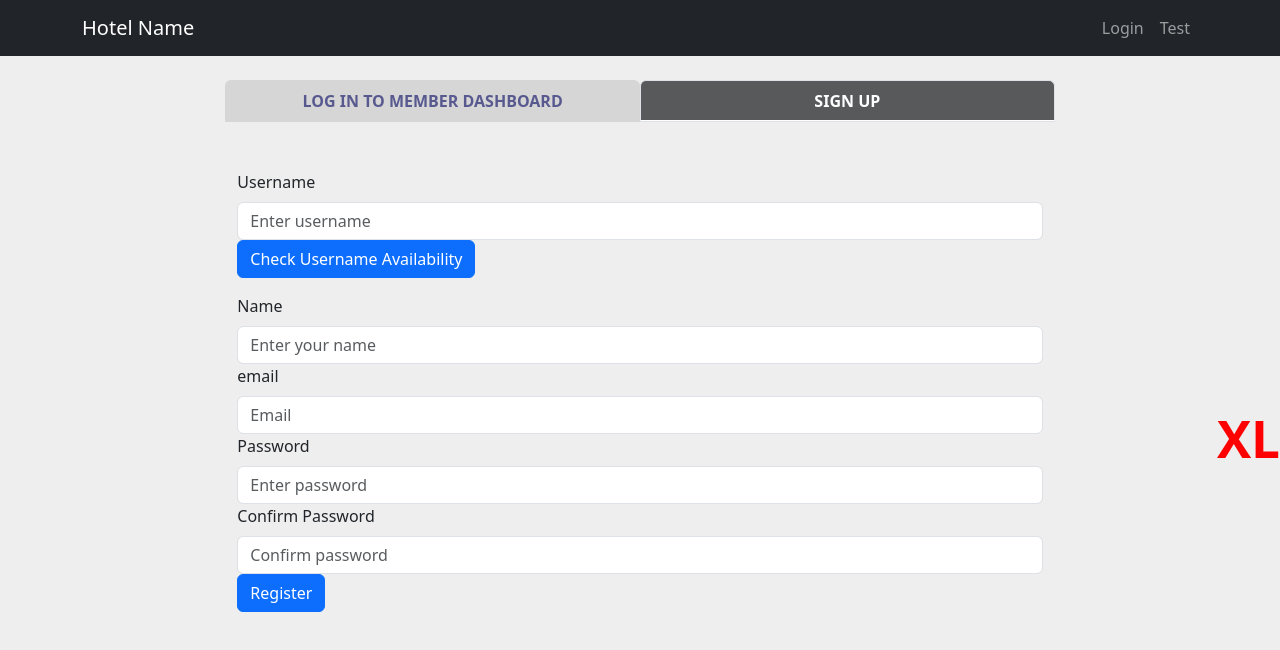
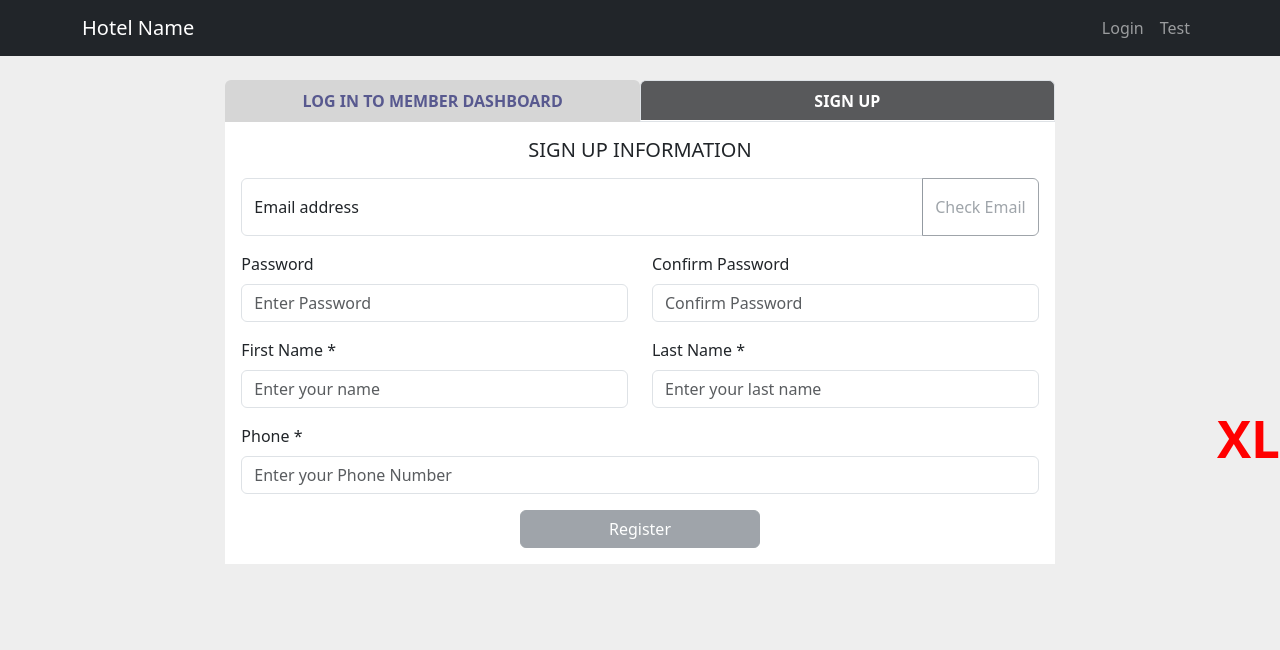
Before and after one commit to passavit1/Full-Stack-Project, a React (Create React App) app: page /login in a window 1280 px wide. Both pictures are taken after a click on the tab "SIGN UP". Shown: the top 650 px of the page. Built offline with nearby package versions, Linux system fonts and the light colour scheme.

Commit message:
change api route and user model and restructure register page

```diff
--- a/src/page/login/login.jsx
+++ b/src/page/login/login.jsx
@@ -1,7 +1,7 @@
 import React, { useState } from "react";
 import { Form, Button } from "react-bootstrap";
 import axios from "axios";
-import { useNavigate, Link } from "react-router-dom";
+import { useNavigate } from "react-router-dom";
 import jwt_decode from "jwt-decode";
 import styled from "styled-components";
 
--- a/src/page/login/register.jsx
+++ b/src/page/login/register.jsx
@@ -1,14 +1,25 @@
 import React, { useState } from "react";
-import { Container, Form, Button, Modal } from "react-bootstrap";
+import { Form, Button, Modal, InputGroup, Row, Col } from "react-bootstrap";
 import axios from "axios";
+import styled from "styled-components";
+
+const StyledContainer = styled.div`
+  background-color: #ffffff;
+  max-width: unset !important;
+
+  #submitButton {
+    width: 30%;
+  }
+`;
 
 const Register = () => {
   // collect value from register
-  const [username, setUsername] = useState("");
+  const [email, setEmail] = useState("");
   const [password, setPassword] = useState("");
   const [confirmPassword, setConfirmPassword] = useState("");
   const [name, setName] = useState("");
-  const [email, setEmail] = useState("");
+  const [lastName, setLastName] = useState("");
+  const [phone, setPhone] = useState("");
 
   // value for check function
   const [showModal, setShowModal] = useState(false);
@@ -18,21 +29,30 @@ const Register = () => {
   const [isUsernameTaken, setIsUsernameTaken] = useState(false);
   const [usernameAvailabilityMessage, setUsernameAvailabilityMessage] =
     useState("");
+  const [isEmailValid, setIsEmailValid] = useState(false);
 
   // Function to reset all form fields
   const resetForm = () => {
-    setUsername("");
+    setEmail("");
     setPassword("");
     setConfirmPassword("");
     setName("");
-    setEmail("");
+    setLastName("");
+    setPhone("");
   };
 
   // function check and send to backend
   const handleRegister = async (e) => {
     e.preventDefault();
 
-    if (!username || !name || !email || !password || !confirmPassword) {
+    if (
+      !name ||
+      !lastName ||
+      !email ||
+      !password ||
+      !confirmPassword ||
+      !phone
+    ) {
       setModalMessage("Please fill in all fields");
       setShowModal(true);
       return;
@@ -48,10 +68,11 @@ const Register = () => {
     setPasswordMatch(true);
 
     const userData = {
-      username: username,
-      name: name,
+      email: email,
+      firstName: name,
+      lastName: lastName,
       password: password,
-      email: email,
+      phone: phone,
     };
 
     // send data to backend
@@ -75,79 +96,88 @@ const Register = () => {
   };
 
   // Check user name is registered
-  const handleUsernameCheck = async () => {
+  const handleEmailCheck = async () => {
     try {
       const response = await axios.get(
-        `http://localhost:5000/check-username?username=${username}`
+        `http://localhost:5000/check-username?email=${email}`
       );
 
       if (response.data.exists) {
         setIsUsernameTaken(true);
-        setUsernameAvailabilityMessage("Username is already taken");
+        setUsernameAvailabilityMessage("Email is already taken");
       } else {
         setIsUsernameTaken(false);
-        setUsernameAvailabilityMessage("Username is available");
+        setUsernameAvailabilityMessage("Email is available");
       }
     } catch (error) {
       console.error("An error occurred:", error);
     }
   };
 
+  const validateEmailFormat = (email) => {
+    // Regular expression for basic email format validation
+    const emailPattern = /^[^\s@]+@[^\s@]+\.[^\s@]+$/;
+    return emailPattern.test(email);
+  };
+
   return (
-    <Container className="mt-5">
+    <StyledContainer className="container p-3">
+      <h5 className="d-flex justify-content-center mb-3">
+        SIGN UP INFORMATION
+      </h5>
       <Form onSubmit={handleRegister}>
-        <Form.Group controlId="registerUsername">
-          <Form.Label>Username</Form.Label>
+        <Form.Group className="mb-3 ">
+          <InputGroup>
+            <Form.Floating>
               <Form.Control
-            type="text"
-            placeholder="Enter username"
-            value={username}
+                id="floatingInputCustom"
+                type="email"
+                placeholder="name@example.com"
+                value={email}
                 onChange={(e) => {
-              setUsername(e.target.value);
+                  setEmail(e.target.value);
                   setUsernameAvailabilityMessage("");
+                  setIsEmailValid(validateEmailFormat(e.target.value));
                 }}
               />
-        </Form.Group>
-        <Button variant="primary" onClick={handleUsernameCheck}>
-          Check Username Availability
+              <label htmlFor="floatingInputCustom">Email address</label>
+            </Form.Floating>
+            <Button
+              variant="outline-secondary"
+              id="button-addon2"
+              onClick={handleEmailCheck}
+              disabled={!isEmailValid}
+            >
+              Check Email
             </Button>
+          </InputGroup>
           <p style={{ color: isUsernameTaken ? "red" : "green" }}>
             {usernameAvailabilityMessage}
           </p>
-        <Form.Group controlId="name">
-          <Form.Label>Name</Form.Label>
-          <Form.Control
-            type="text"
-            placeholder="Enter your name"
-            value={name}
-            onChange={(e) => setName(e.target.value)}
-          />
-        </Form.Group>
-        <Form.Group controlId="email">
-          <Form.Label>email</Form.Label>
-          <Form.Control
-            type="email"
-            placeholder="Email"
-            value={email}
-            onChange={(e) => setEmail(e.target.value)}
-          />
+          {!isUsernameTaken && email && !validateEmailFormat(email) && (
+            <p style={{ color: "red" }}>Please enter a valid email address</p>
+          )}
         </Form.Group>
 
+        <Row className="mb-3">
+          <Col md={6} className="mb-2 mb-md-auto">
             <Form.Group controlId="RegisterPassword">
               <Form.Label>Password</Form.Label>
               <Form.Control
                 type="password"
-            placeholder="Enter password"
+                placeholder="Enter Password "
                 value={password}
                 onChange={(e) => setPassword(e.target.value)}
               />
             </Form.Group>
+          </Col>
 
+          <Col>
             <Form.Group controlId="confirmPassword">
               <Form.Label>Confirm Password</Form.Label>
               <Form.Control
                 type="password"
-            placeholder="Confirm password"
+                placeholder="Confirm Password"
                 value={confirmPassword}
                 onChange={(e) => {
                   setConfirmPassword(e.target.value);
@@ -156,10 +186,55 @@ const Register = () => {
                 style={{ borderColor: passwordMatch ? "" : "red" }}
               />
             </Form.Group>
+          </Col>
+        </Row>
 
-        <Button variant="primary" type="submit">
+        <Row className="mb-3">
+          <Col md={6} className="mb-2 mb-md-auto">
+            <Form.Group controlId="RegisterFirstName">
+              <Form.Label>First Name *</Form.Label>
+              <Form.Control
+                type="text"
+                placeholder="Enter your name"
+                value={name}
+                onChange={(e) => setName(e.target.value)}
+              />
+            </Form.Group>
+          </Col>
+          <Col>
+            <Form.Group as={Col} controlId="RegisterLastName">
+              <Form.Label>Last Name *</Form.Label>
+              <Form.Control
+                type="text"
+                placeholder="Enter your last name"
+                value={lastName}
+                onChange={(e) => setLastName(e.target.value)}
+              />
+            </Form.Group>
+          </Col>
+        </Row>
+
+        <Form.Group controlId="Phone">
+          <Form.Label>Phone *</Form.Label>
+          <Form.Control
+            type="text"
+            placeholder="Enter your Phone Number"
+            value={phone}
+            onChange={(e) => setPhone(e.target.value)}
+            className="mb-3"
+          />
+        </Form.Group>
+
+        <Form.Group className="d-flex justify-content-center">
+          <Button
+            variant="secondary "
+            type="submit"
+            disabled={!isEmailValid}
+            id="submitButton"
+          >
             Register
           </Button>
+        </Form.Group>
       </Form>
       <Modal
         show={showModal}
@@ -198,7 +273,7 @@ const Register = () => {
           </Button>
         </Modal.Footer>
       </Modal>
-    </Container>
+    </StyledContainer>
   );
 };
 
```
Also changed, not shown: src/api/model/user.js (+4 -3 lines), src/api/routes.js (+4 -6 lines). Lines whose indentation alone changed are shown as unchanged.
